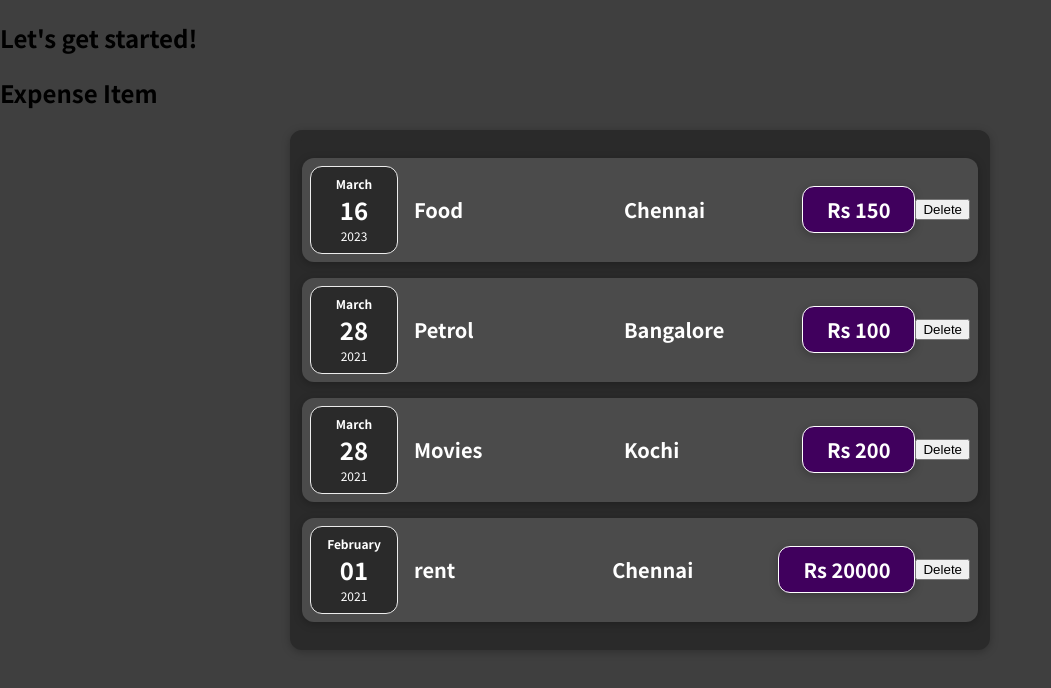
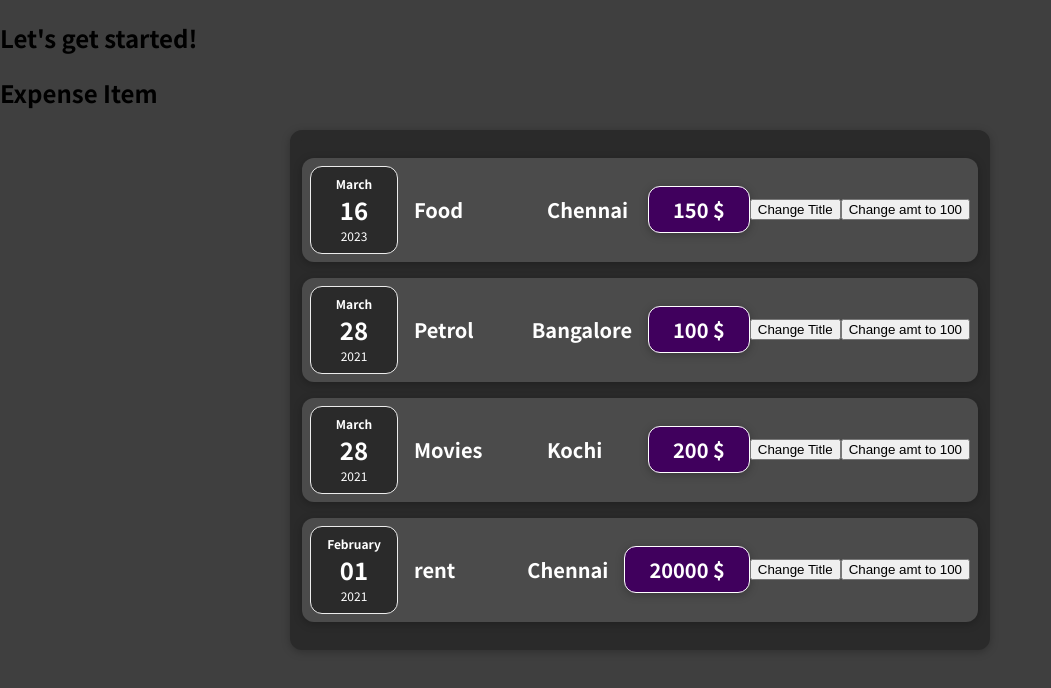
Before and after one commit to kesavaprasad08/ExpenseTrackerReact, a React (Create React App) app: page / in a window 1280 px wide. Shown: the top 688 px of the page, without its empty margins (0-1051 px from the left). Built offline with nearby package versions, Linux system fonts and the light colour scheme.

Commit message:
Manipulating the DOM - React States

```diff
--- a/src/components/Expenses/ExpenseDetails.js
+++ b/src/components/Expenses/ExpenseDetails.js
@@ -6,7 +6,7 @@ import Card from "../UI/card";
 const ExpenseDetails = (props) => {
   return (
     <Card>
-      <div className="expense-item__price">Rs {props.amount}</div>
+      <div className="expense-item__price"> {props.amount} $</div>
     </Card>
   );
 };
--- a/src/components/Expenses/ExpenseItem.js
+++ b/src/components/Expenses/ExpenseItem.js
@@ -1,3 +1,7 @@
+import React, { useState } from "react";
+
+
+
 import "./ExpenseItem.css";
 import ExpenseDate from "./ExpenseDate";
 import ExpenseDetails from "./ExpenseDetails";
@@ -5,16 +9,28 @@ import Card from "../UI/card";
 import ExpenseItemDesc from "./ExpenseItemDesc";
 
 
-const clickHandler = () => {
-console.log("Delete Button Clicked");
-}
+
 const ExpenseItem = (props) => {
+
+  const [title, setTitle] = useState(props.title);
+  const [expAmt, setAmt] = useState(props.amount);
+
+  const changeExpense = () => {
+    setAmt(100);
+  }
+
+  const clickHandler = () => {
+    setTitle('updated title');
+    console.log(title);
+    };
+
   return (
     <Card className="expense-item" id ={props.title}>
       <ExpenseDate date={props.date} />
-      <ExpenseItemDesc title={props.title} desc={props.location} />
-      <ExpenseDetails amount={props.amount} />
-      <button onClick={clickHandler}>Delete</button>
+      <ExpenseItemDesc title={title} desc={props.location} />
+      <ExpenseDetails amount={expAmt} />
+      <button onClick={clickHandler}>Change Title</button>
+      <button onClick={changeExpense}>Change amt to 100</button>
     </Card>
   );
 };
```
